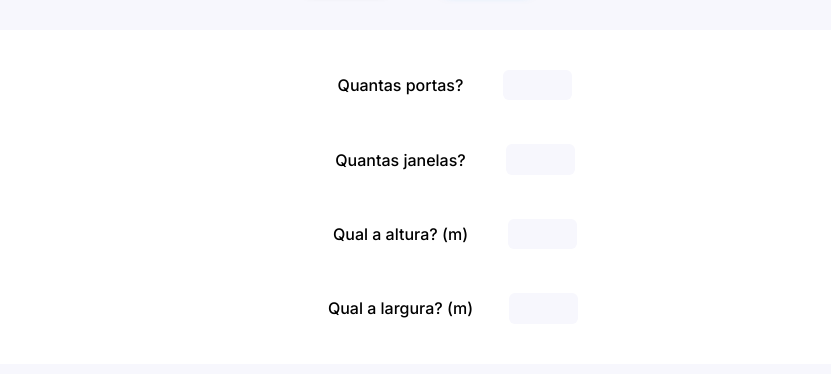
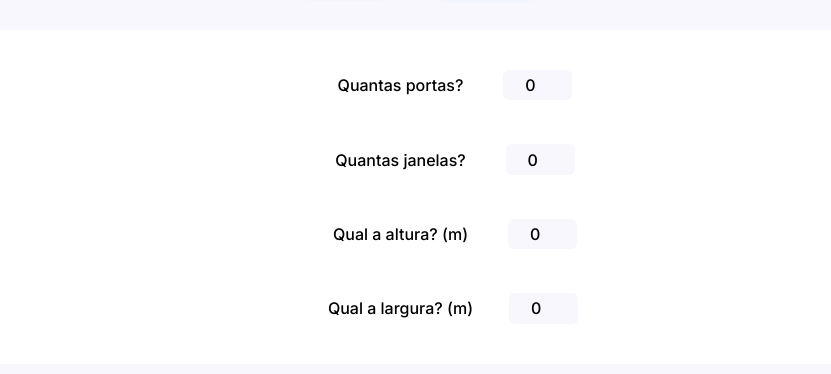
Before and after one commit to Thiagoow/PaintCalculator-React-Js-Redux-Tailwind, a React (Vite) app: page / in a window 1280 px wide. Shown: the part 268-642 px from the top of the page, without its empty margins (224-1055 px from the left). Built offline with nearby package versions, Linux system fonts and the light colour scheme; some icons are missing; the HTML template or start-up script is replaced by a standard one.

Commit message:
Catching values from inputs with Context API

```diff
--- a/src/components/Input.jsx
+++ b/src/components/Input.jsx
@@ -1,7 +1,11 @@
 import React from 'react';
 import { Icon } from '@iconify/react';
+import { FormContext } from './InputsList';
 
-function Input({ txtContent, iconName, rotateIcon }) {
+function Input({ txtContent, iconName, rotateIcon, name }) {
+  const formContext = React.useContext(FormContext);
+  const { form, handleData } = formContext;
+
   return (
     <>
       <p
@@ -20,6 +24,9 @@ function Input({ txtContent, iconName, rotateIcon }) {
           min="1"
           max="50"
           className="py-[0.2rem] rounded-md"
+          name={name}
+          value={form[name]}
+          onChange={handleData}
         />
       </p>
     </>
--- a/src/components/InputsList.jsx
+++ b/src/components/InputsList.jsx
@@ -1,22 +1,53 @@
 import React from 'react';
 import Input from '../components/Input';
 
-function InputsList() {
+export const FormContext = React.createContext({
+  formData: {}
+});
+
+export default function InputsList() {
+  const [form, setForm] = React.useState({
+    doors: 0,
+    windows: 0,
+    height: 0,
+    width: 0
+  });
+
+  function handleData(e) {
+    const { name, value } = e.target;
+    const updatedData = { ...form, [name]: parseInt(value) };
+    setForm(updatedData);
+    console.log(updatedData);
+  }
+
   return (
     <section className="flex flex-col gap-11 bg-containerColor py-10 my-10 items-center">
-      <Input txtContent="Quantas portas?" iconName="ic:baseline-sensor-door" />
+      <FormContext.Provider value={{ form, handleData }}>
+        <Input
+          txtContent="Quantas portas?"
+          iconName="ic:baseline-sensor-door"
+          name="doors"
+        />
 
-      <Input txtContent="Quantas janelas?" iconName="ic:round-window" />
+        <Input
+          txtContent="Quantas janelas?"
+          iconName="ic:round-window"
+          name="windows"
+        />
 
-      <Input txtContent="Qual a altura? (m)" iconName="ic:round-height" />
+        <Input
+          txtContent="Qual a altura? (m)"
+          iconName="ic:round-height"
+          name="height"
+        />
 
-      <Input
-        txtContent="Qual a largura? (m)"
-        iconName="ic:round-height"
-        rotateIcon={true}
-      />
+        <Input
+          txtContent="Qual a largura? (m)"
+          iconName="ic:round-height"
+          rotateIcon={true}
+          name="width"
+        />
+      </FormContext.Provider>
     </section>
   );
 }
-
-export default InputsList;
```
